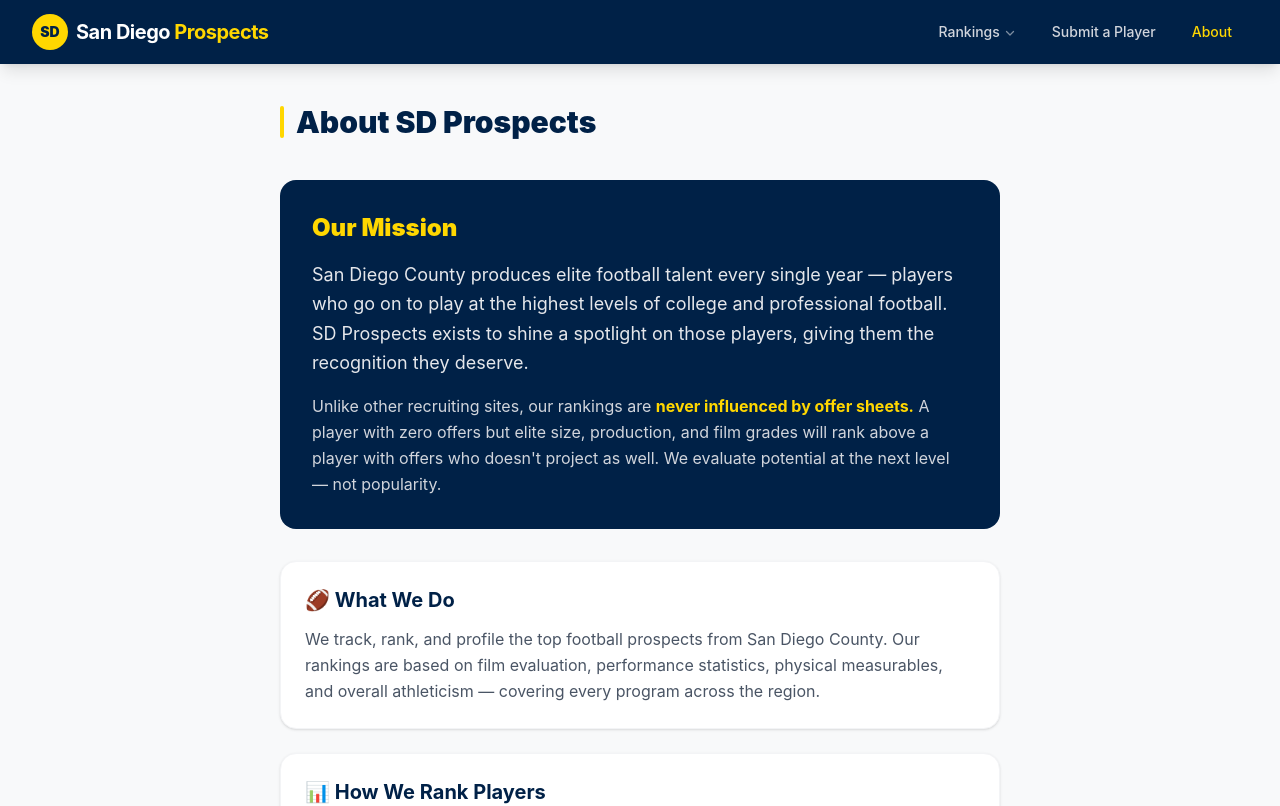
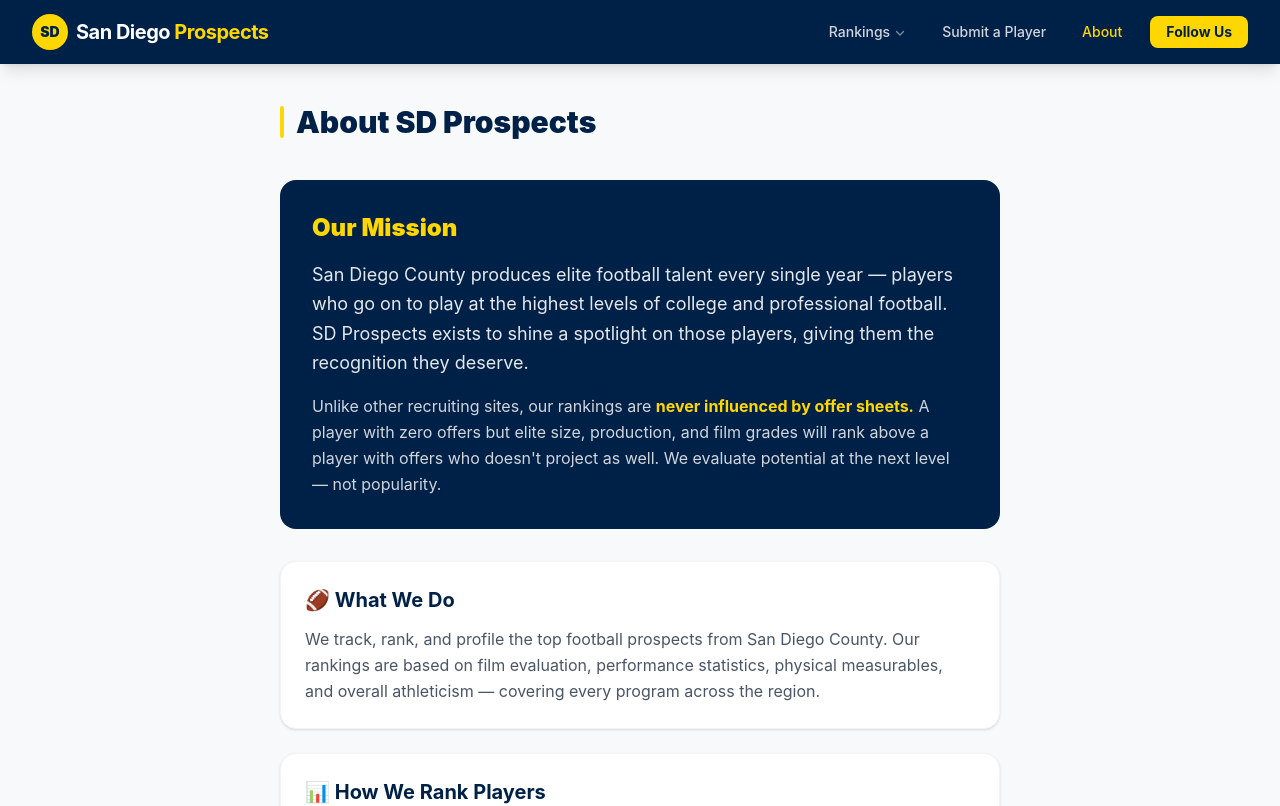
Before and after one commit to CloneJT1/samtaumoepeau, a Next.js app: page /about in a window 1280 px wide. Shown: the top 806 px of the page. Built offline with nearby package versions, Linux system fonts and the light colour scheme.

Commit message:
Move Follow Us button to header nav (next to About)

```diff
--- a/app/page.tsx
+++ b/app/page.tsx
@@ -131,15 +131,7 @@ export default function HomePage() {
               </p>
             </div>
           </div>
-          <a
-            href="https://x.com/SDProspectsFB"
-            target="_blank"
-            rel="noopener noreferrer"
-            className="px-6 py-2.5 rounded-lg font-bold text-sm shrink-0 transition-all hover:scale-105"
-            style={{ backgroundColor: '#FFD700', color: '#002147' }}
-          >
-            Follow Us
-          </a>
+
         </div>
       </section>
 
--- a/components/Header.tsx
+++ b/components/Header.tsx
@@ -12,6 +12,8 @@ export default function Header() {
     { href: '/submit', label: 'Submit a Player' },
     { href: '/about', label: 'About' },
   ];
+
+  const followUrl = 'https://x.com/SDProspectsFB';
 
   const rankingsLinks = [
     { href: '/rankings?classYear=2026', label: 'Class of 2026' },
@@ -97,6 +99,16 @@ export default function Header() {
                 </Link>
               );
             })}
+            {/* Follow Us button */}
+            <a
+              href={followUrl}
+              target="_blank"
+              rel="noopener noreferrer"
+              className="ml-2 px-4 py-1.5 rounded-lg font-bold text-sm transition-all hover:scale-105"
+              style={{ backgroundColor: '#FFD700', color: '#002147' }}
+            >
+              Follow Us
+            </a>
           </nav>
 
           {/* Mobile menu */}
```
